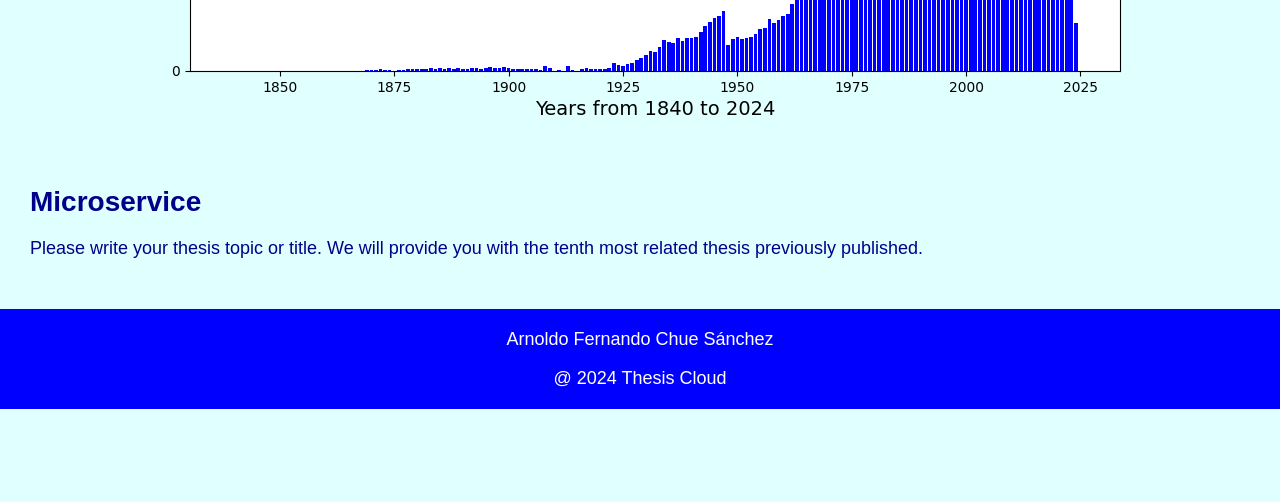
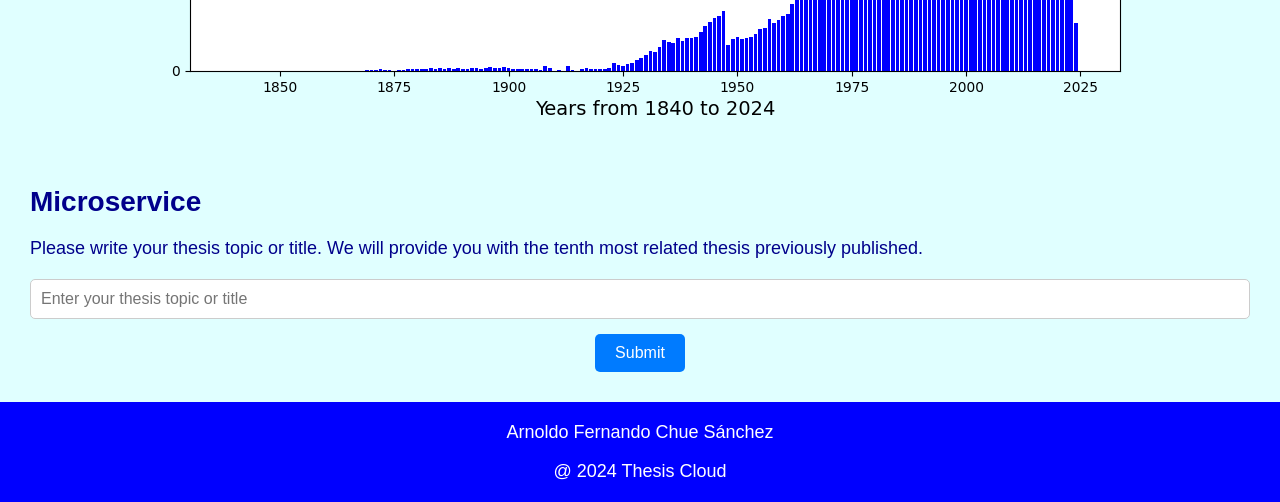
Before and after one commit to arnoldtics/Thesis_Cloud, a Django app: page / in a window 1280 px wide. Shown: the part 803-1305 px from the top of the page. Before the commit the page ends 1212 px from the top, so only its background shows below. Run offline with Django 5.2, Linux system fonts and the light colour scheme; parts of the project's set-up code (start-up, migrations or seed data) failed here and were passed over.

Commit message:
Starting with microservice interface

```diff
--- a/ThesisCloud/microservice/static/css/style.css
+++ b/ThesisCloud/microservice/static/css/style.css
@@ -95,3 +95,31 @@ header {
     font-size: 18px;
     margin-bottom: 20px;
 }
+
+.button {
+    align-content: center;
+    padding: 10px 20px;
+    border: none;
+    border-radius: 5px;
+    background-color: #007bff;
+    color: #fff;
+    font-size: 16px;
+    cursor: pointer;
+    display: block;
+    margin: 0 auto;
+}
+
+.button:hover {
+    background-color: #0056b3;
+}
+
+.input {
+    width: 100%;
+    padding: 10px;
+    margin-bottom: 15px;
+    border-radius: 5px;
+    border: 1px solid #ccc;
+    box-sizing: border-box;
+    font-size: 16px;
+    background-color: #fff;
+}
--- a/ThesisCloud/microservice/templates/index.html
+++ b/ThesisCloud/microservice/templates/index.html
@@ -12,6 +12,11 @@
         <div class="microservice">
             <h2 class="subtitle">Microservice</h2>
             <p class="text">Please write your thesis topic or title. We will provide you with the tenth most related thesis previously published.</p>
+            <form method="post" action="{% url 'microservice' %}">
+                {% csrf_token %}
+                <input class="input" type="text" name="microservice" placeholder="Enter your thesis topic or title" required>
+                <button class="button" type="submit">Submit</button>
+            </form>
         </div>
     </div>
 {% endblock %}
--- a/ThesisCloud/microservice/urls.py
+++ b/ThesisCloud/microservice/urls.py
@@ -3,4 +3,5 @@ from . import views
 
 urlpatterns = [
     path('', views.thesis_cloud, name='Thesis_Cloud'),
+    path('microservice/', views.microservice, name='microservice'),
 ]
--- a/ThesisCloud/microservice/views.py
+++ b/ThesisCloud/microservice/views.py
@@ -1,7 +1,28 @@
-from django.shortcuts import render
+from django.shortcuts import render, redirect
 from django.http import HttpResponse
 from django.template import loader
+import pandas as pd
+import pickle
+import spacy
+import sys
+import os
 
 def thesis_cloud(request):
     template = loader.get_template('index.html')
     return HttpResponse(template.render())
+
+df = pd.read_csv("../DeepLearningModel/PreprocessTesis.zip")
+model = pickle.load(open("../DeepLearningModel/model1", "rb"))
+nlp = spacy.load("es_core_news_sm")
+
+'''sys.path.append("../DeepLearningModel/")
+from Microservice_interface import preprocess_text, most_related_thesis, sending_results
+sys.path.append("../ThesisCloud/ThesisCloud")'''
+
+def microservice(request):
+    if request.method == 'POST':
+        query = request.POST.get('microservice')
+        df_results = most_related_thesis(df, query, model)
+        results = sending_results(df_results)
+        return render(request, 'results.html', {'results':results})
+    else: return redirect('Thesis_Cloud')
```
